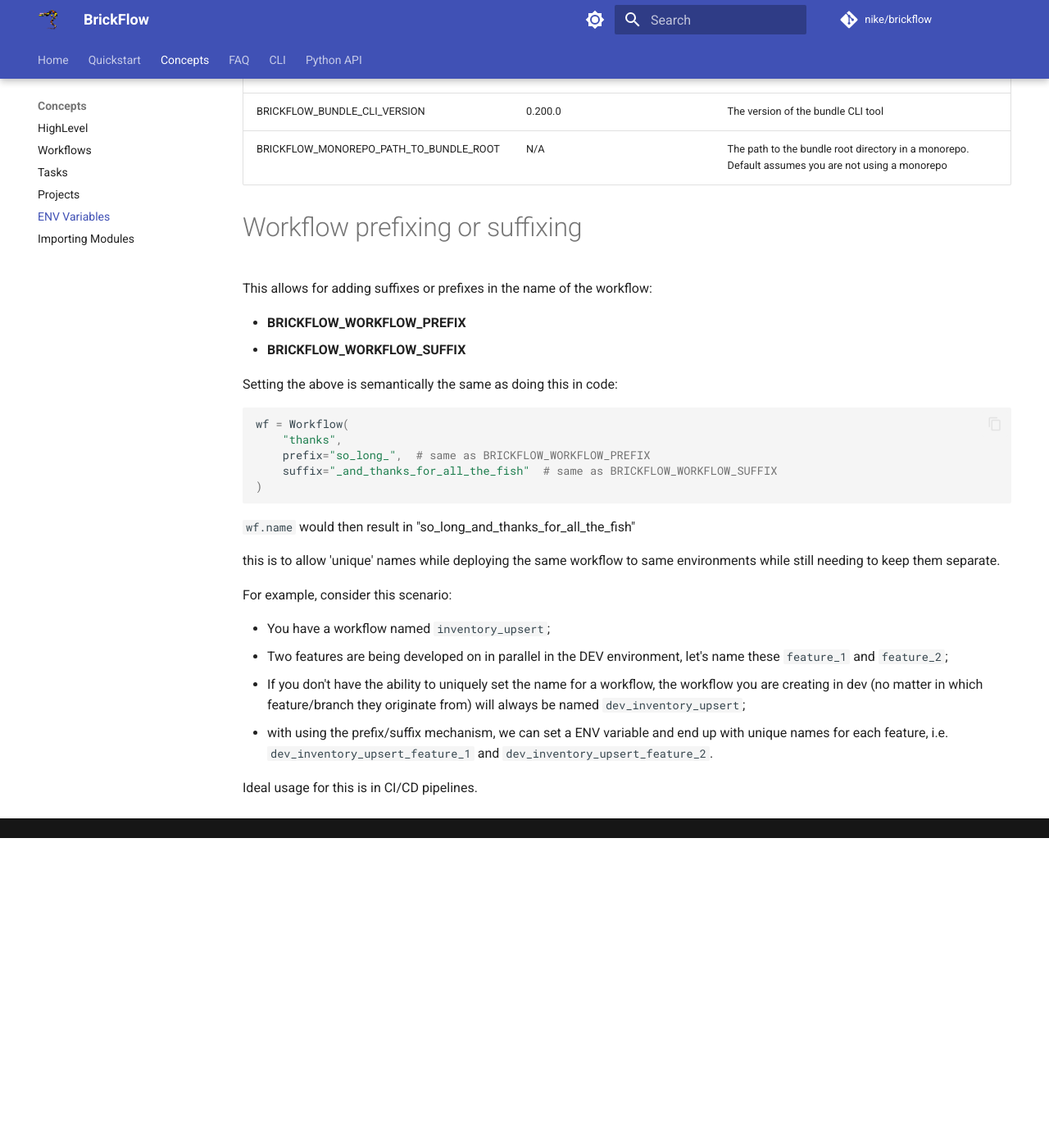
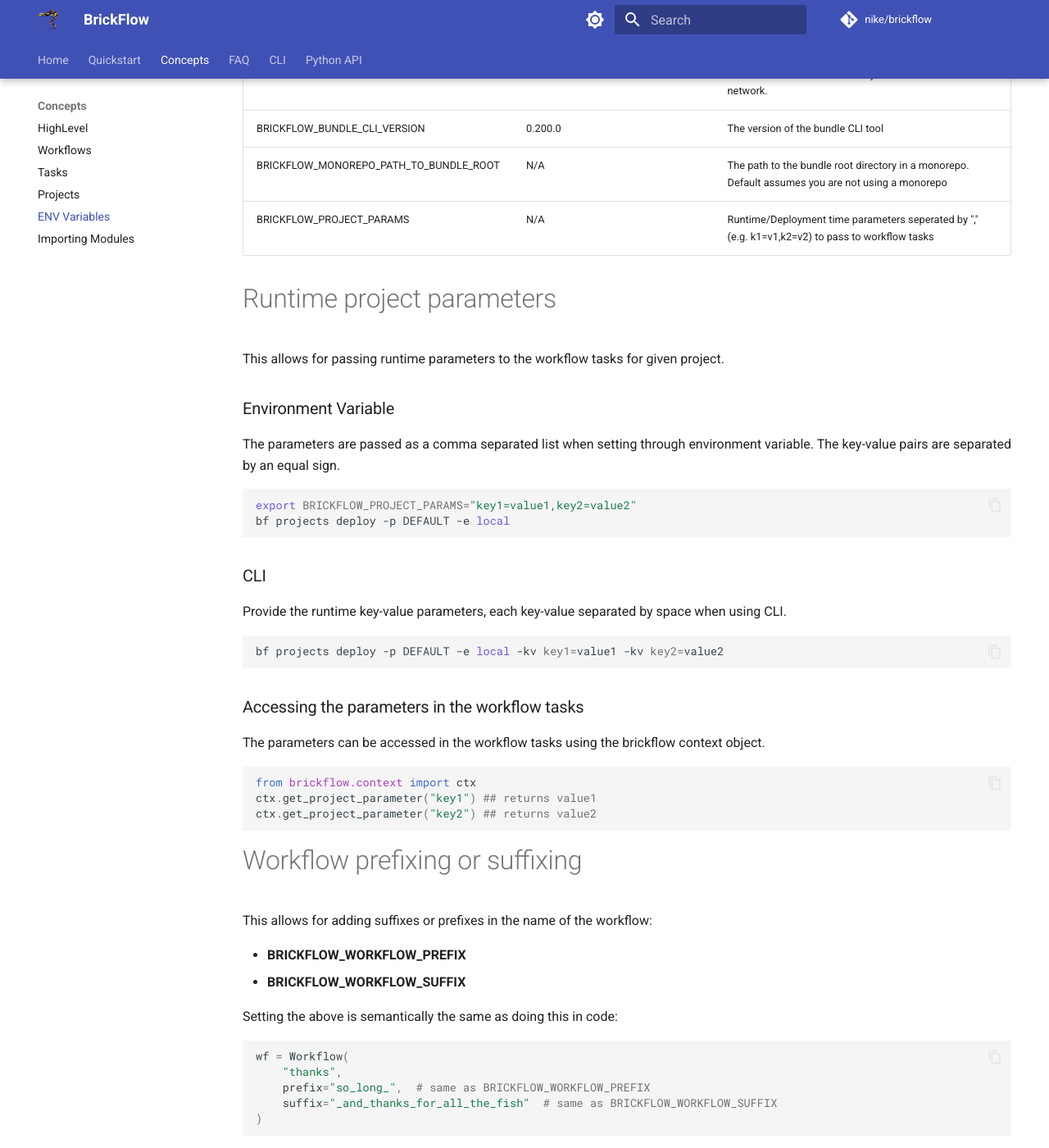
Before and after one commit to Nike-Inc/brickflow, an MkDocs documentation site: the page built from docs/environment-variables.md, in a window 1280 px wide and 1400 px high, scrolled down 842 px. Shown: the whole window at 82% size. Built offline with MkDocs 1.6.1 and Material for MkDocs 9.7.7, drawn with Linux system fonts in a browser that asks for light colours; comment, search, counter and statistics services are not loaded; the version menu is left out; before the commit the page ends 1864 px from its top, so only the background shows below that; some of the changed text lies outside the part shown.

Commit message:
support for selected workflows (#146)
* support for selected workflows

* fix cli options

* oops, clean up

* minor fix

* raise exception if deploy selected workflows in on-local env

* fix format

* update docs

* fix docs

---------

Signed-off-by: Ashok Singamaneni <ashok.singamaneni@nike.com>
Co-authored-by: Ashok Singamaneni <ashok.singamaneni@nike.com>

````diff
--- a/docs/environment-variables.md
+++ b/docs/environment-variables.md
@@ -4,6 +4,7 @@
 ---
 
 ## Environment Variables
+
 
 | Environment Variable                   | Default Value                                  | Description                                                                                                      |
 |----------------------------------------|------------------------------------------------|------------------------------------------------------------------------------------------------------------------|
@@ -12,7 +13,7 @@
 | BRICKFLOW_GIT_REF                      | N/A                                            | The Git reference (branch, tag, commit) for Brickflow                                                            |
 | BRICKFLOW_GIT_PROVIDER                 | github                                         | The Git provider (e.g., GitHub, GitLab) for Brickflow                                                            |
 | DATABRICKS_CONFIG_PROFILE              | default                                        | The profile name for Databricks configuration                                                                    |
-| BRICKFLOW_DEPLOY_ONLY_WORKFLOWS        | N/A                                            | List of workflows to deploy exclusively                                                                          |
+| BRICKFLOW_DEPLOY_ONLY_WORKFLOWS        | N/A                                            | List of workflows seperated by "," (e.g. wf1,wf2) to deploy exclusively                                          |
 | BRICKFLOW_WORKFLOW_PREFIX              | N/A                                            | Prefix to add to workflow names during deployment                                                                |
 | BRICKFLOW_WORKFLOW_SUFFIX              | N/A                                            | Suffix to add to workflow names during deployment                                                                |
 | BRICKFLOW_INTERACTIVE_MODE             | True                                           | Flag indicating whether to enable interactive mode                                                               |
@@ -22,6 +23,39 @@
 | BRICKFLOW_BUNDLE_NO_DOWNLOAD           | False                                          | Flag indicating whether to skip downloading the databricks bundle cli. Useful if you are in locked down network. |
 | BRICKFLOW_BUNDLE_CLI_VERSION           | 0.200.0                                        | The version of the bundle CLI tool                                                                               |
 | BRICKFLOW_MONOREPO_PATH_TO_BUNDLE_ROOT | N/A                                            | The path to the bundle root directory in a monorepo. Default assumes you are not using a monorepo                |
+| BRICKFLOW_PROJECT_PARAMS               | N/A                                            | Runtime/Deployment time parameters seperated by "," (e.g. k1=v1,k2=v2) to pass to workflow tasks                 |
+
+# Runtime project parameters
+
+This allows for passing runtime parameters to the workflow tasks for given project.
+
+### Environment Variable
+The parameters are passed as a comma separated list when setting through environment variable.
+The key-value pairs are separated by an equal sign.
+
+```shell
+export BRICKFLOW_PROJECT_PARAMS="key1=value1,key2=value2"
+bf projects deploy -p DEFAULT -e local
+```
+
+### CLI
+
+Provide the runtime key-value parameters, each key-value separated by space when using CLI.
+
+```shell
+bf projects deploy -p DEFAULT -e local -kv key1=value1 -kv key2=value2
+```
+
+### Accessing the parameters in the workflow tasks
+
+The parameters can be accessed in the workflow tasks using the brickflow context object.
+
+```python
+from brickflow.context import ctx
+ctx.get_project_parameter("key1") ## returns value1
+ctx.get_project_parameter("key2") ## returns value2
+```
+
 
 # Workflow prefixing or suffixing
 
````
Also changed, not shown: 1 other file.
